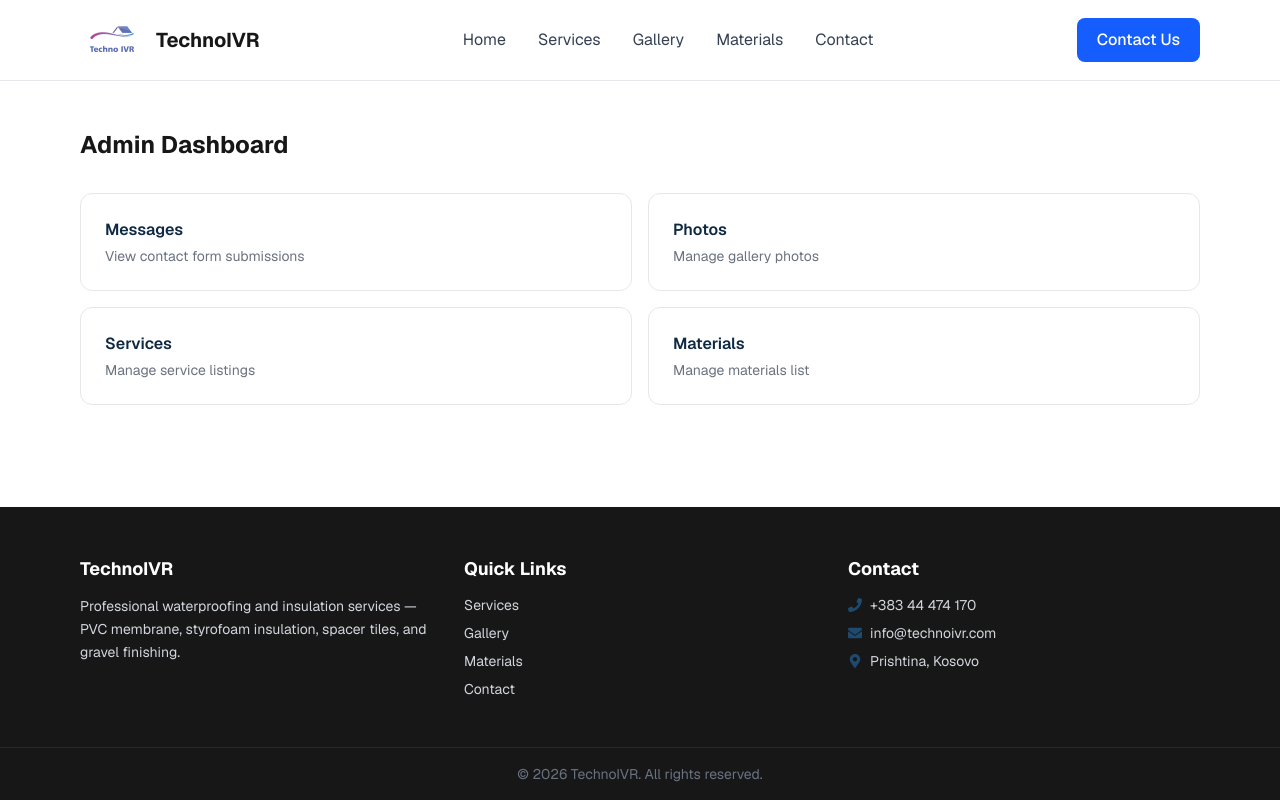
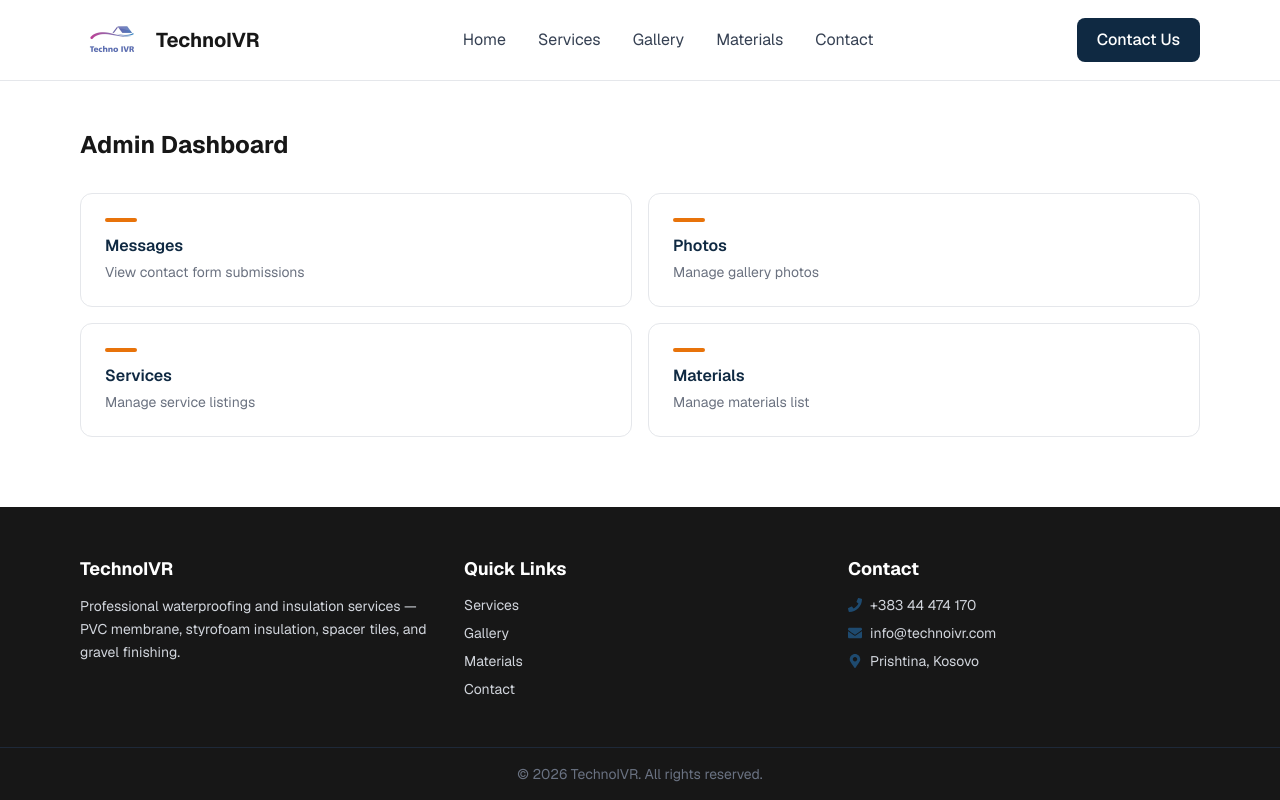
Before and after one commit to amarbegolli/technoivr-app, a Next.js app: page /admin in a window 1280 px wide. Built offline with nearby package versions, Linux system fonts and the light colour scheme.

Commit message:
style: unify button and card styling with brand colors
- Update Header and Hero CTA buttons to use primary/accent colors
- Add accent accent bars to admin dashboard cards
- Style admin forms with subtle background and primary buttons

```diff
--- a/src/app/admin/materials/page.tsx
+++ b/src/app/admin/materials/page.tsx
@@ -14,8 +14,7 @@ export default async function AdminMaterialsPage() {
 
       <form
         action={addMaterial}
-        className="border border-gray-200 rounded-xl p-6 mb-10 space-y-4"
-      >
+        className="border border-gray-200 rounded-xl p-6 mb-10 space-y-4 bg-gray-50/50"      >
         <div>
           <label htmlFor="name" className="block text-sm font-medium text-gray-700 mb-1">
             Name *
--- a/src/app/admin/page.tsx
+++ b/src/app/admin/page.tsx
@@ -12,32 +12,36 @@ export default function AdminDashboard() {
       <div className="grid grid-cols-1 md:grid-cols-2 gap-4">
         <Link
           href="/admin/messages"
-          className="border border-gray-200 rounded-xl p-6 hover:shadow-lg hover:border-primary/30 transition-all"
+          className="border border-gray-200 rounded-xl p-6 hover:shadow-lg hover:border-primary/30 transition-all bg-white"
         >
+          <div className="w-8 h-1 bg-accent rounded-full mb-3" />
           <h2 className="font-semibold text-primary mb-1">Messages</h2>
           <p className="text-sm text-gray-600">View contact form submissions</p>
         </Link>
 
         <Link
           href="/admin/photos"
-          className="border border-gray-200 rounded-xl p-6 hover:shadow-lg hover:border-primary/30 transition-all"
+          className="border border-gray-200 rounded-xl p-6 hover:shadow-lg hover:border-primary/30 transition-all bg-white"
         >
+          <div className="w-8 h-1 bg-accent rounded-full mb-3" />
           <h2 className="font-semibold text-primary mb-1">Photos</h2>
           <p className="text-sm text-gray-600">Manage gallery photos</p>
         </Link>
 
         <Link
           href="/admin/services"
-          className="border border-gray-200 rounded-xl p-6 hover:shadow-lg hover:border-primary/30 transition-all"
+          className="border border-gray-200 rounded-xl p-6 hover:shadow-lg hover:border-primary/30 transition-all bg-white"
         >
+          <div className="w-8 h-1 bg-accent rounded-full mb-3" />
           <h2 className="font-semibold text-primary mb-1">Services</h2>
           <p className="text-sm text-gray-600">Manage service listings</p>
         </Link>
 
         <Link
           href="/admin/materials"
-          className="border border-gray-200 rounded-xl p-6 hover:shadow-lg hover:border-primary/30 transition-all"
+          className="border border-gray-200 rounded-xl p-6 hover:shadow-lg hover:border-primary/30 transition-all bg-white"
         >
+          <div className="w-8 h-1 bg-accent rounded-full mb-3" />
           <h2 className="font-semibold text-primary mb-1">Materials</h2>
           <p className="text-sm text-gray-600">Manage materials list</p>
         </Link>
--- a/src/app/admin/photos/page.tsx
+++ b/src/app/admin/photos/page.tsx
@@ -15,7 +15,7 @@ export default async function AdminPhotosPage() {
       {/* Upload form */}
       <form
         action={uploadPhoto}
-        className="border border-gray-200 rounded-xl p-6 mb-10 space-y-4"
+        className="border border-gray-200 rounded-xl p-6 mb-10 space-y-4 bg-gray-50/50"
       >
         <div>
           <label htmlFor="file" className="block text-sm font-medium text-gray-700 mb-1">
@@ -62,7 +62,7 @@ export default async function AdminPhotosPage() {
 
         <button
           type="submit"
-          className="bg-blue-600 text-white px-6 py-2.5 rounded-lg font-medium hover:bg-blue-700 transition"
+          className="bg-primary text-white px-6 py-2.5 rounded-lg font-medium hover:bg-primary-light transition"
         >
           Upload Photo
         </button>
--- a/src/app/admin/services/page.tsx
+++ b/src/app/admin/services/page.tsx
@@ -14,8 +14,7 @@ export default async function AdminServicesPage() {
 
       <form
         action={addService}
-        className="border border-gray-200 rounded-xl p-6 mb-10 space-y-4"
-      >
+        className="border border-gray-200 rounded-xl p-6 mb-10 space-y-4 bg-gray-50/50"      >
         <div>
           <label htmlFor="title" className="block text-sm font-medium text-gray-700 mb-1">
             Title *
--- a/src/components/layout/Header.tsx
+++ b/src/components/layout/Header.tsx
@@ -38,7 +38,7 @@ export default function Header() {
 
         <Link
           href="/contact"
-          className="bg-blue-600 text-white px-5 py-2.5 rounded-lg font-medium hover:bg-blue-700 transition"
+          className="bg-primary text-white px-5 py-2.5 rounded-lg font-medium hover:bg-primary-light transition"
         >
           Contact Us
         </Link>
--- a/src/components/sections/Hero.tsx
+++ b/src/components/sections/Hero.tsx
@@ -14,13 +14,13 @@ export default function Hero() {
         <div className="flex flex-col sm:flex-row gap-4 justify-center">
           <Link
             href="/contact"
-            className="bg-blue-600 text-white px-8 py-3.5 rounded-lg font-medium hover:bg-blue-700 transition"
+            className="bg-accent text-white px-8 py-3.5 rounded-lg font-medium hover:bg-accent-dark transition"
           >
             Contact Us
           </Link>
           <Link
             href="/gallery"
-            className="border border-gray-300 text-gray-700 px-8 py-3.5 rounded-lg font-medium hover:bg-gray-50 transition"
+            className="border border-primary text-primary px-8 py-3.5 rounded-lg font-medium hover:bg-primary/5 transition"
           >
             View Our Work
           </Link>
```
